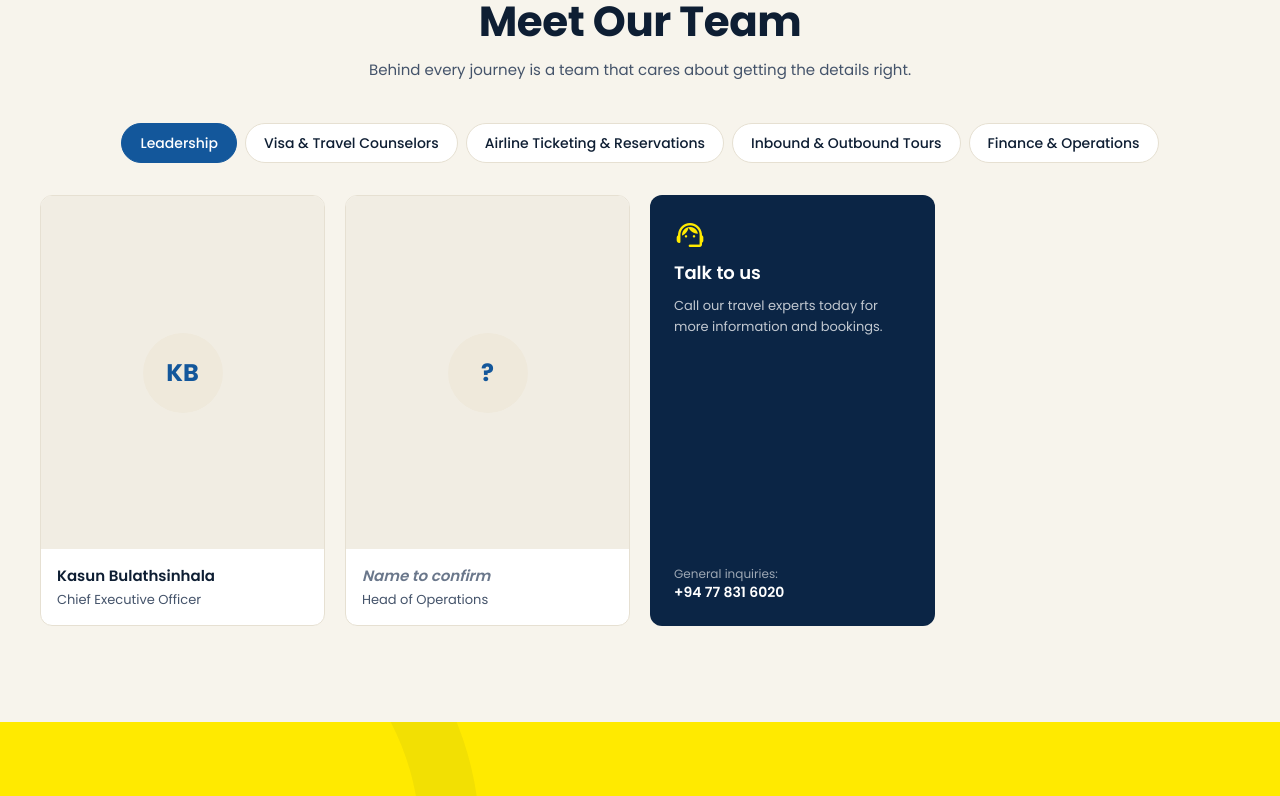
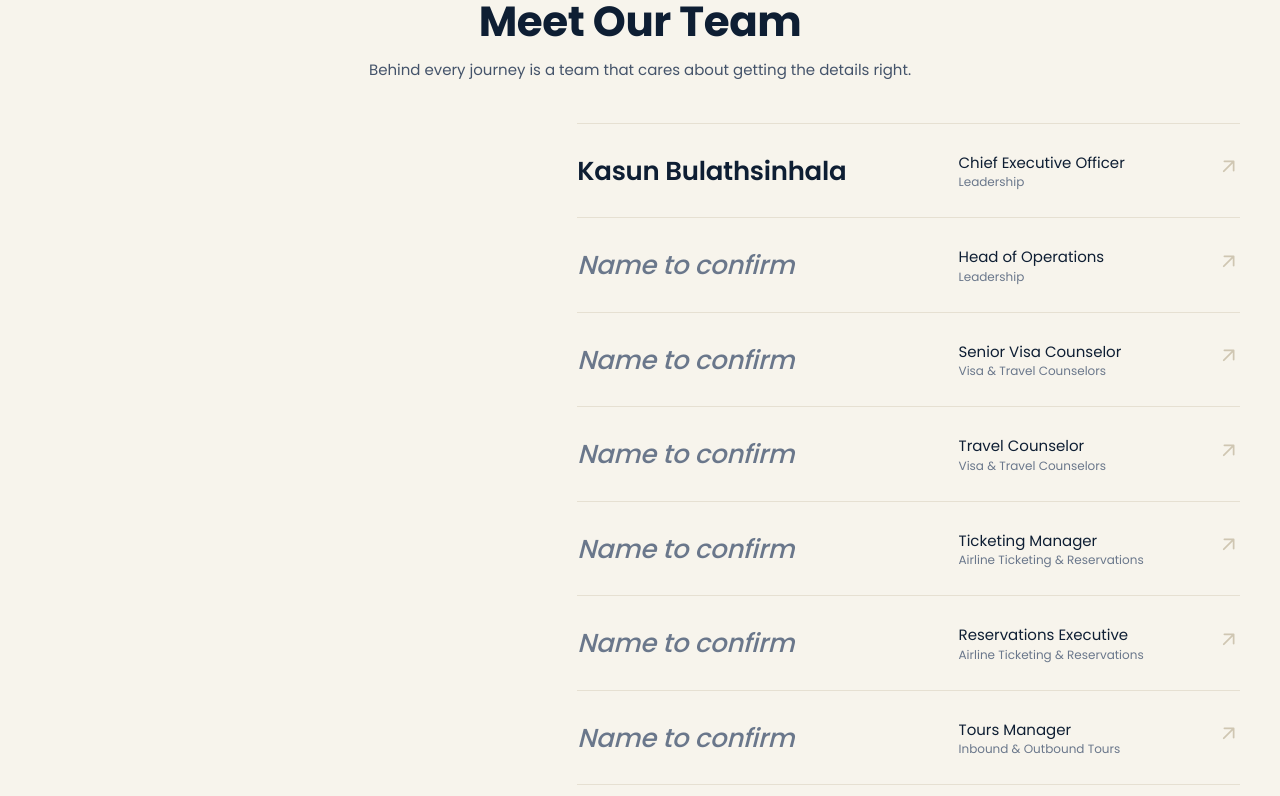
Before and after one commit to SuchinthaHettiarachchi/Let-s-Fly, a Next.js app: page /about in a window 1280 px wide. Shown: the part 5380-6176 px from the top of the page. Built offline with nearby package versions, Linux system fonts and the light colour scheme.

Commit message:
feat: show the team as a hover list with a portrait, CargoKite style
Co-Authored-By: Claude Opus 5.5 <noreply@anthropic.com>

```diff
--- a/src/components/about/TeamSection.tsx
+++ b/src/components/about/TeamSection.tsx
@@ -3,84 +3,147 @@
 import Image from "next/image";
 import { useState } from "react";
 import { Icon } from "@/components/ui/Icon";
+import { SocialIcon } from "@/components/ui/SocialIcon";
 import { contact } from "@/data/site";
-import type { team as teamData } from "@/data/about";
+import type { TeamMember, team as teamData } from "@/data/about";
 
-const initials = (name: string) =>
-  name.startsWith("Name to")
+const isPlaceholder = (m: TeamMember) => m.name.startsWith("Name to");
+
+const initials = (m: TeamMember) =>
+  isPlaceholder(m)
     ? "?"
-    : name
+    : m.name
         .split(" ")
         .map((p) => p[0])
         .join("")
         .slice(0, 2);
 
-/** "Meet Our Team": department tabs, member cards and a "Talk to us" card. */
+/**
+ * "Meet Our Team": one list of names. Hovering (or focusing) a name shows that person's
+ * portrait beside the list; with no name hovered the portrait area stays empty.
+ * Phones show a small photo in each row instead.
+ */
 export function TeamSection({ team }: { team: typeof teamData }) {
-  const [active, setActive] = useState(0);
-  const group = team[active];
+  const members = team.flatMap((g) => g.members.map((m) => ({ ...m, department: g.department })));
+  const [active, setActive] = useState<number | null>(null);
 
   return (
-    <div className="flex flex-col gap-8">
-      <div role="tablist" aria-label="Departments" className="no-scrollbar -mx-4 flex gap-2 overflow-x-auto px-4 lg:mx-0 lg:justify-center lg:px-0">
-        {team.map((g, i) => {
+    <div className="grid grid-cols-1 gap-10 lg:grid-cols-[minmax(0,5fr)_minmax(0,7fr)] lg:gap-16">
+      {/* Portrait: stays in view while the list scrolls past */}
+      <div className="hidden lg:block">
+        <div className="sticky top-[160px]">
+          <div className="relative aspect-[4/5] overflow-hidden rounded-2xl">
+            {members.map((m, i) => (
+              <div
+                key={`${m.name}-${i}`}
+                aria-hidden={i !== active}
+                className={`absolute inset-0 bg-sand-100 transition-[opacity,scale] duration-500 ease-out ${
+                  i === active ? "scale-100 opacity-100" : "scale-[1.04] opacity-0"
+                }`}
+              >
+                {m.photo ? (
+                  <Image src={m.photo} alt={m.name} fill sizes="480px" className="object-cover" />
+                ) : (
+                  <span className="flex h-full items-center justify-center">
+                    <span className="flex size-36 items-center justify-center rounded-full bg-sand-200 text-5xl font-bold text-ocean-600">
+                      {initials(m)}
+                    </span>
+                  </span>
+                )}
+                <span className="absolute inset-x-0 bottom-0 flex flex-col bg-[linear-gradient(180deg,rgba(11,37,69,0)_0%,rgba(11,37,69,.85)_100%)] px-6 pt-16 pb-5 text-white">
+                  <span className="text-lg font-semibold">{isPlaceholder(m) ? "Team member" : m.name}</span>
+                  <span className="text-sm text-white/80">{m.role}</span>
+                </span>
+              </div>
+            ))}
+          </div>
+        </div>
+      </div>
+
+      <ul className="flex flex-col border-t border-sand-300">
+        {members.map((m, i) => {
           const on = i === active;
           return (
-            <button
-              key={g.department}
-              role="tab"
-              aria-selected={on}
-              onClick={() => setActive(i)}
-              className={`h-10 flex-none cursor-pointer rounded-full border-[1.5px] px-[18px] text-sm font-medium transition-colors ${
-                on ? "border-ocean-600 bg-ocean-600 text-white" : "border-sand-300 bg-white text-ink-900 hover:border-ocean-600"
+            <li
+              key={`${m.name}-${i}`}
+              onMouseEnter={() => setActive(i)}
+              onMouseLeave={() => setActive(null)}
+              onFocus={() => setActive(i)}
+              onBlur={() => setActive(null)}
+              tabIndex={0}
+              className="group relative grid cursor-default grid-cols-[56px_1fr_auto] items-center gap-x-4 gap-y-1 py-5 outline-none sm:grid-cols-[56px_1fr_1fr_auto] lg:grid-cols-[1.5fr_1fr_auto] lg:py-7"
+            >
+              {/* Divider, which turns into a thick ocean line under the active row */}
+              <span
+                aria-hidden="true"
+                className={`absolute inset-x-0 bottom-0 origin-left transition-[height,background-color] duration-300 ${
+                  on ? "h-[3px] bg-ocean-600" : "h-px bg-sand-300"
                 }`}
+              />
+              <span className="relative row-span-2 size-14 overflow-hidden rounded-full bg-sand-200 sm:row-span-1 lg:hidden">
+                {m.photo ? (
+                  <Image src={m.photo} alt="" fill sizes="56px" className="object-cover" />
+                ) : (
+                  <span className="flex h-full items-center justify-center text-base font-bold text-ocean-600">
+                    {initials(m)}
+                  </span>
+                )}
+              </span>
+              <span
+                className={`text-xl tracking-[-0.01em] transition-[color,translate] duration-300 sm:text-2xl lg:text-[26px] ${
+                  on ? "translate-x-1.5" : ""
+                } ${isPlaceholder(m) ? "font-medium text-ink-400 italic" : `font-semibold ${on ? "text-ocean-600" : "text-ink-900"}`}`}
               >
-              {g.department}
-            </button>
+                {m.name}
+              </span>
+              <span className="col-start-2 row-start-2 flex flex-col sm:col-start-3 sm:row-start-1 lg:col-start-2">
+                <span className="text-[15px] text-ink-900">{m.role}</span>
+                <span className="text-xs text-ink-400">{m.department}</span>
+              </span>
+              <span className="col-start-3 row-span-2 sm:col-start-4 sm:row-span-1 lg:col-start-3">
+                {m.linkedin ? (
+                  <a
+                    href={m.linkedin}
+                    target="_blank"
+                    rel="noopener noreferrer"
+                    aria-label={`${m.name} on LinkedIn`}
+                    className="flex size-9 items-center justify-center rounded-md text-ink-400 transition-colors hover:bg-[#0a66c2] hover:text-white"
+                  >
+                    <SocialIcon name="LinkedIn" size={18} />
+                  </a>
+                ) : (
+                  <Icon
+                    name="arrow_outward"
+                    size={22}
+                    className={`transition-[color,rotate] duration-300 ${on ? "rotate-45 text-ocean-600" : "text-sand-400"}`}
+                  />
+                )}
+              </span>
+            </li>
           );
         })}
+      </ul>
+
+      <div className="lg:col-start-2">
+        <TalkToUs />
       </div>
+    </div>
+  );
+}
 
-      <div role="tabpanel" aria-label={group.department} className="grid grid-cols-1 gap-5 sm:grid-cols-2 lg:grid-cols-4">
-        {group.members.map((m, i) => (
-          <figure
-            key={`${m.name}-${i}`}
-            className="group flex animate-rise flex-col overflow-hidden rounded-xl border border-sand-300 bg-white transition-[translate,box-shadow] duration-300 hover:-translate-y-1 hover:shadow-lf-card-hover"
-            style={{ animationDelay: `${i * 80}ms` }}
-          >
-            <div className="relative flex aspect-[4/5] items-center justify-center bg-sand-100">
-              {m.photo ? (
-                <Image src={m.photo} alt={m.name} fill sizes="300px" className="object-cover transition-transform duration-700 group-hover:scale-105" />
-              ) : (
-                <span className="flex size-20 items-center justify-center rounded-full bg-sand-200 text-2xl font-bold text-ocean-600 transition-transform duration-300 group-hover:scale-110">
-                  {initials(m.name)}
-                </span>
-              )}
-            </div>
-            <figcaption className="flex flex-col gap-0.5 p-4">
-              <span className={`text-[15px] font-semibold ${m.name.startsWith("Name to") ? "text-ink-400 italic" : ""}`}>
-                {m.name}
-              </span>
-              <span className="text-[13px] text-ink-600">{m.role}</span>
-            </figcaption>
-          </figure>
-        ))}
-        <div className="flex animate-rise flex-col justify-between gap-4 rounded-xl bg-navy-900 p-6 text-white [animation-delay:240ms]">
-          <div className="flex flex-col gap-2">
-            <Icon name="support_agent" size={32} className="text-sun-400" />
-            <span className="text-lg font-semibold">Talk to us</span>
-            <span className="text-[13px] leading-relaxed text-white/75">
-              Call our travel experts today for more information and bookings.
+function TalkToUs() {
+  return (
+    <div className="flex flex-wrap items-center justify-between gap-4 rounded-2xl bg-navy-900 px-6 py-5 text-white">
+      <div className="flex items-center gap-3">
+        <Icon name="support_agent" size={30} className="text-sun-400" />
+        <span className="flex flex-col">
+          <span className="font-semibold">Talk to us</span>
+          <span className="text-[13px] text-white/75">Call our travel experts for information and bookings.</span>
         </span>
       </div>
-          <div className="flex flex-col text-sm">
-            <span className="text-xs text-white/60">General inquiries:</span>
       <a href={contact.phoneHref} className="font-semibold text-white hover:text-sun-400">
         {contact.phone}
       </a>
     </div>
-        </div>
-      </div>
-    </div>
   );
 }
--- a/src/data/about.ts
+++ b/src/data/about.ts
@@ -55,7 +55,7 @@ export const aboutStats = [
   { value: "24/7", label: "Travel support" },
 ];
 
-export type TeamMember = { name: string; role: string; photo?: string };
+export type TeamMember = { name: string; role: string; photo?: string; linkedin?: string };
 
 // Draft — only the CEO is named in the design. Replace placeholders with real names and photos.
 export const team: { department: string; members: TeamMember[] }[] = [
```
Lines whose indentation alone changed are shown as unchanged.
